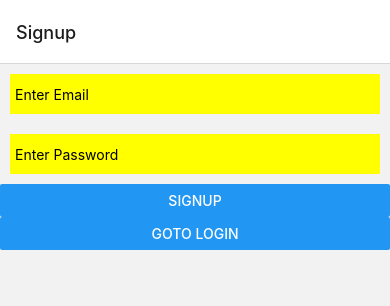
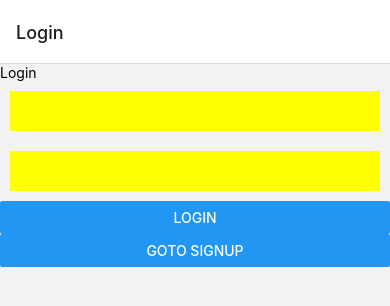
Before and after one commit to firdousali86/Batch4, a React Native app: screen / in a window 390 px wide. Shown: the top 306 px of the page. Built offline with nearby package versions, Linux system fonts and the light colour scheme.

Commit message:
some navigation fixes

```diff
--- a/src/containers/LoginScreen/index.js
+++ b/src/containers/LoginScreen/index.js
@@ -1,5 +1,5 @@
 import {useState} from 'react';
-import {View, Text, TextInput, Button} from 'react-native';
+import {View, Text, TextInput, Button, ActivityIndicator} from 'react-native';
 import {PersistanceHelper, ApiHelper} from '../../helpers';
 // import {EventRegister} from 'react-native-event-listeners';
 import {useDispatch, useSelector} from 'react-redux';
@@ -8,11 +8,12 @@ import {kApiUserLogin} from '../../config/WebService';
 
 const {request, success, failure} = userActions;
 
-const LoginScreen = () => {
+const LoginScreen = props => {
   const [email, setEmail] = useState('');
   const [password, setPassword] = useState('');
 
   const dispatch = useDispatch();
+  const user = useSelector(state => state.user);
 
   return (
     <View>
@@ -55,6 +56,15 @@ const LoginScreen = () => {
           // EventRegister.emit('loginEvent', true);
         }}
       />
+
+      <Button
+        title={'Goto Signup'}
+        onPress={() => {
+          props.navigation.navigate('Signup');
+        }}
+      />
+
+      {user.isFetching && <ActivityIndicator />}
     </View>
   );
 };
--- a/src/containers/SignupScreen/index.js
+++ b/src/containers/SignupScreen/index.js
@@ -40,7 +40,7 @@ export default function SignupScreen(props) {
         onChangeText={ct => {
           setEmail(ct);
         }}
-        defaultValue="Enter Email"
+        placeholder="Enter Email"
         style={{backgroundColor: 'yellow', height: 40, margin: 10, padding: 5}}
       />
       <TextInput
@@ -48,7 +48,7 @@ export default function SignupScreen(props) {
         onChangeText={ct => {
           setPassword(ct);
         }}
-        defaultValue="Enter Password"
+        placeholder="Enter Password"
         style={{backgroundColor: 'yellow', height: 40, margin: 10, padding: 5}}
       />
       {errorMsg && errorMsg.length > 0 && (
--- a/src/navigator/index.js
+++ b/src/navigator/index.js
@@ -16,6 +16,7 @@ import {
   TypescriptScreen,
   SignupScreen,
 } from '../containers';
+import {useSelector} from 'react-redux';
 import {useNavigation} from '@react-navigation/native';
 import {EventRegister} from 'react-native-event-listeners';
 import {PersistanceHelper} from '../helpers';
@@ -23,6 +24,8 @@ import {PersistanceHelper} from '../helpers';
 const Stack = createNativeStackNavigator();
 
 const Navigator = () => {
+  const user = useSelector(state => state.user);
+
   useEffect(() => {
     // EventRegister.addEventListener('loginEvent', data => {
     //   setIsUserLoggedIn(data);
@@ -38,14 +41,18 @@ const Navigator = () => {
     //   });
   }, []);
 
-  const [isUserLoggedIn, setIsUserLoggedIn] = useState(false);
+  useEffect(() => {
+    setIsUserLoggedIn(user?.data?.id ? true : false);
+  }, [user]);
+
+  const [isUserLoggedIn, setIsUserLoggedIn] = useState(user?.data?.id);
   const navigation = useNavigation();
 
   const getAuthStack = () => {
     return (
       <Stack.Group>
+        <Stack.Screen name="Login" component={LoginScreen}></Stack.Screen>
         <Stack.Screen name="Signup" component={SignupScreen}></Stack.Screen>
-        <Stack.Screen name="Login" component={LoginScreen}></Stack.Screen>
       </Stack.Group>
     );
   };
```
